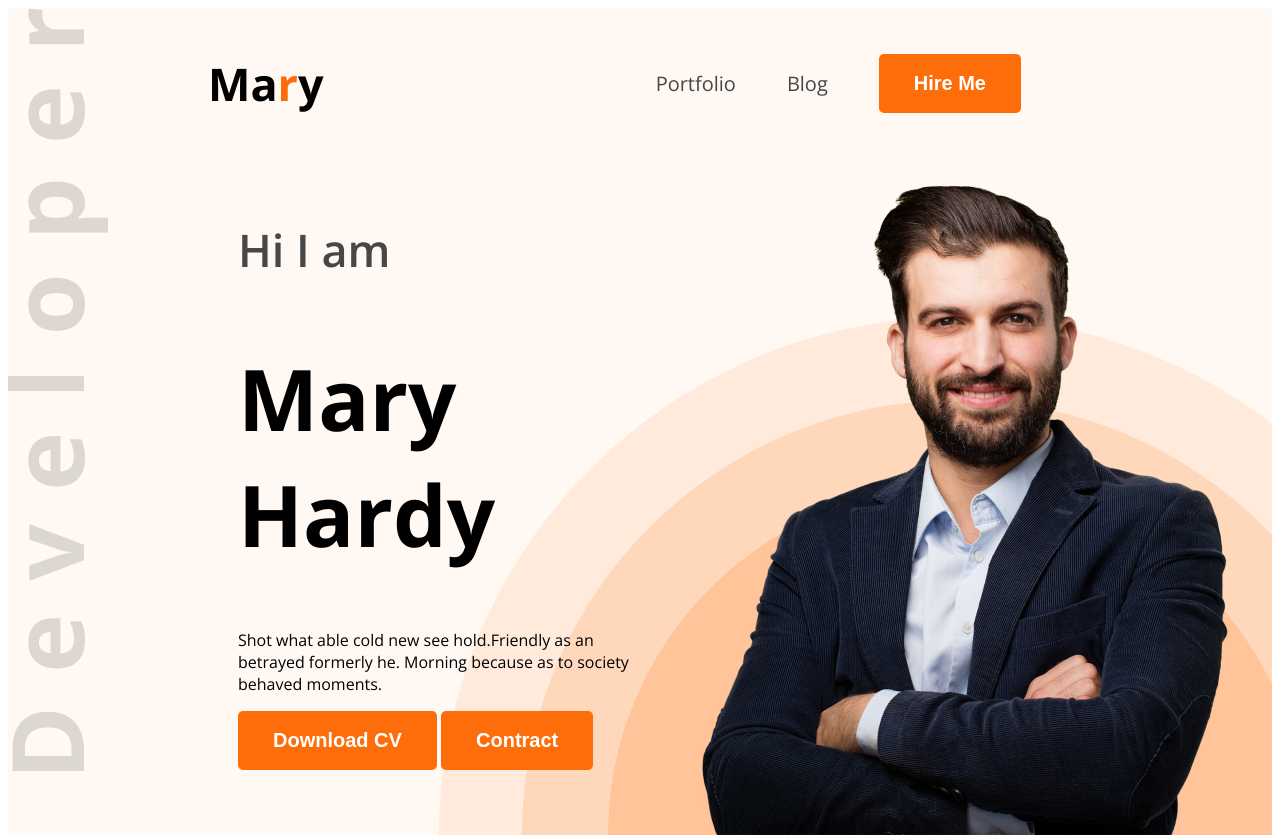
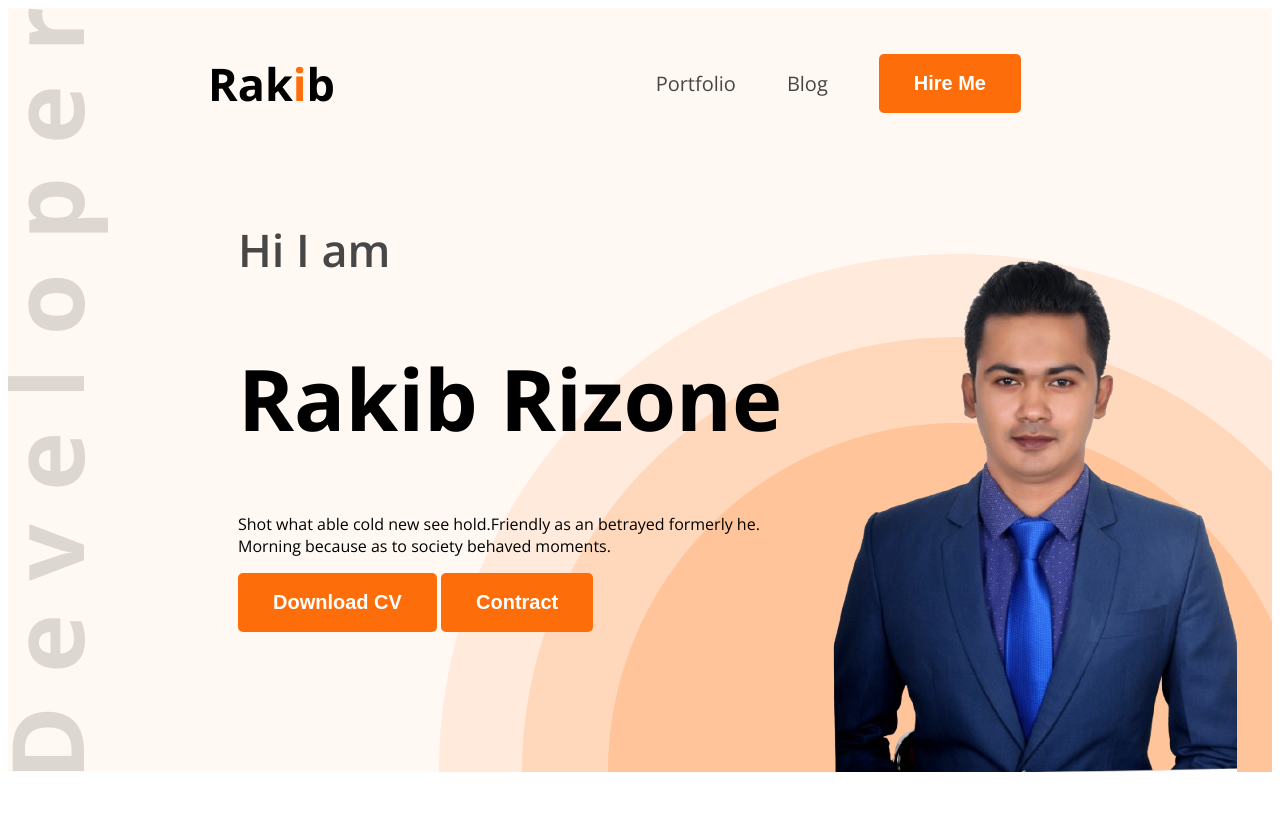
Before and after one commit to rizone77/web-dev-portfolio, a plain HTML site: page index.html in a window 1280 px wide. Shown: the top 839 px of the page. Drawn offline with nearby package versions, Linux system fonts and the light colour scheme.

Commit message:
added my details

```diff
--- a/index.html
+++ b/index.html
@@ -12,7 +12,7 @@
 <body class="open-sans-normal">
     <header class="header secondary-bg">
           <nav >
-            <h3 class="nav-title">Ma<span class="text-primary">r</span>y</h3>
+            <h3 class="nav-title">Rak<span class="text-primary">i</span>b</h3>
             <ul>
                 <li><a class="dark-2" href="">Portfolio</a></li>
                 <li><a  class="dark-2" href="">Blog</a></li>
@@ -22,12 +22,12 @@
           <div class="banner">
             <div class="banner-content">
                <h4 class="banner-gretings dark-2 ">Hi I am</h4>
-               <h1 class="banner-title">Mary Hardy</h1>
+               <h1 class="banner-title">Rakib Rizone </h1>
                <p>Shot what able cold new see hold.Friendly as an betrayed formerly he. Morning because as to society behaved moments.</p>
                <button class="btn-primary">Download CV</button>
                <button class="btn-primary">Contract</button>
             </div>
-            <img class="banner-profile-picture" src="images/hardy.png" alt="">
+            <img class="banner-profile-picture" src="images/rizone.png" alt="">
           </div>
     </header>
     <main>
@@ -37,7 +37,7 @@
                 <div class="about-items">
                     <div class="about-item">
                         <p class="item-title">Name</p>
-                        <p class="item-description">Mary Hardy</p>
+                        <p class="item-description">Rakib Rizone</p>
                     </div>
                     <div class="about-item">
                         <p class="item-title">Email</p>
@@ -49,7 +49,7 @@
                     </div>
                     <div class="about-item">
                         <p class="item-title">From</p>
-                        <p class="item-description">Helsinki, Finlad</p>
+                        <p class="item-description">Helsinki, Finland</p>
                     </div>
                 </div>
         </section>
```
Also changed, not shown: images/rizone.png (added).
